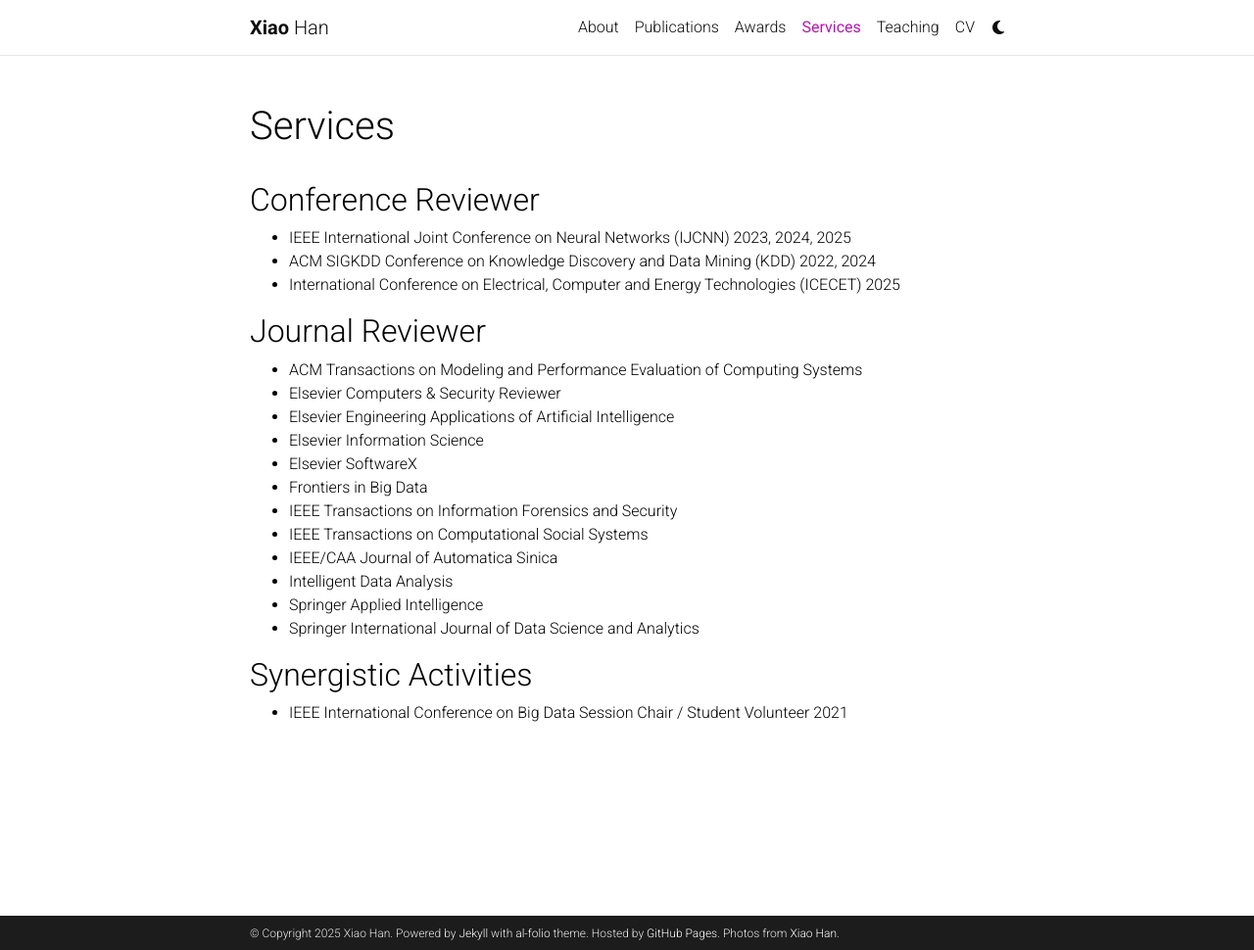
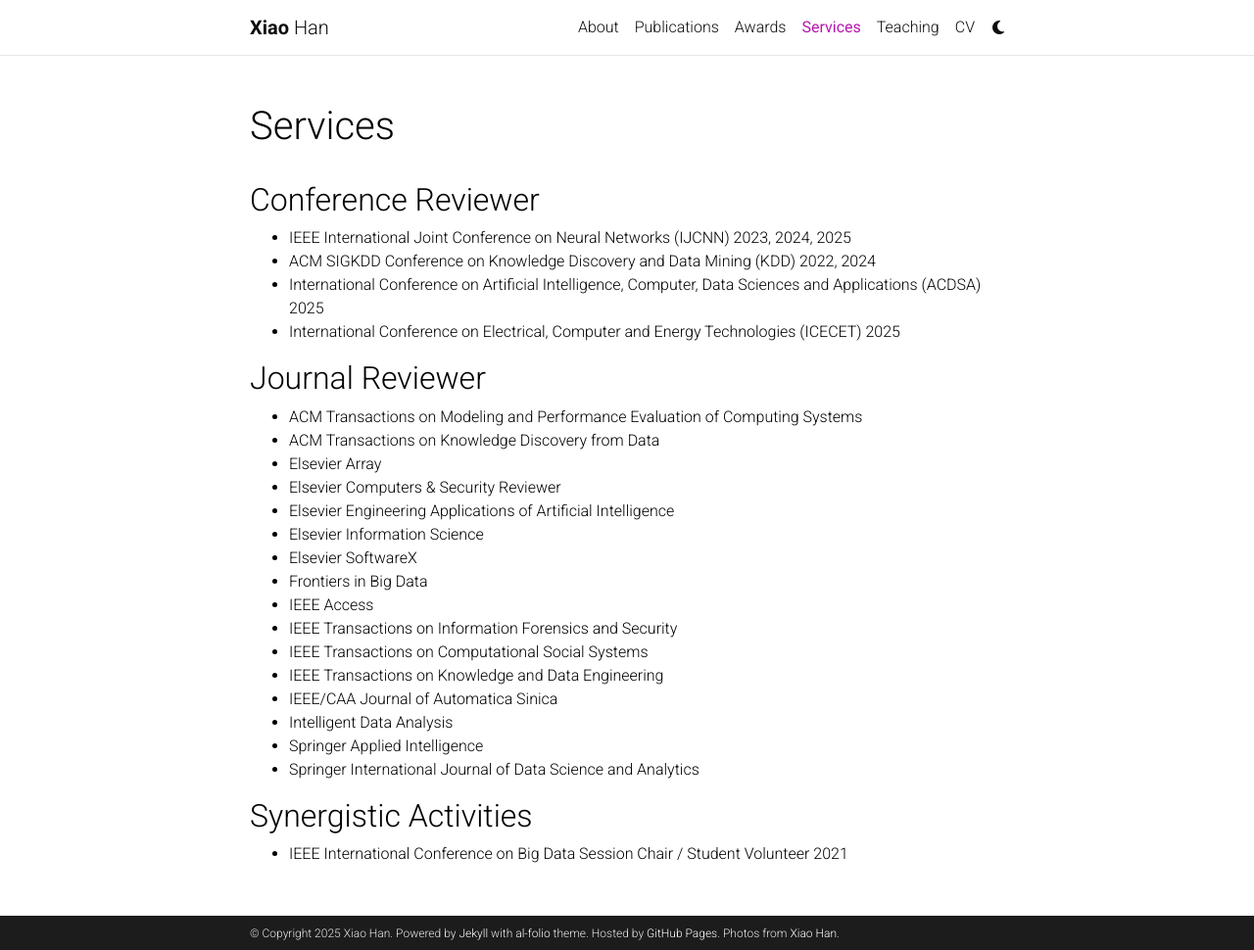
Before and after one commit to hanxiao0607/hanxiao0607.github.io, a Jekyll site: the page built from _pages/services.md, in a window 1280 px wide and 970 px high. Shown: the whole window at 98% size. Built offline with Jekyll 4.4.1, drawn with Linux system fonts in a browser that asks for light colours; comment, search, counter and statistics services are not loaded; a style sheet for code colours, icons or effects is not loaded.

Commit message:
06/21/2025

```diff
--- a/_pages/services.md
+++ b/_pages/services.md
@@ -10,17 +10,22 @@
 ## Conference Reviewer
 - IEEE International Joint Conference on Neural Networks (IJCNN) 2023, 2024, 2025
 - ACM SIGKDD Conference on Knowledge Discovery and Data Mining (KDD) 2022, 2024
+- International Conference on Artificial Intelligence, Computer, Data Sciences and Applications (ACDSA) 2025
 - International Conference on Electrical, Computer and Energy Technologies (ICECET) 2025
 
 ## Journal Reviewer
 - ACM Transactions on Modeling and Performance Evaluation of Computing Systems
+- ACM Transactions on Knowledge Discovery from Data
+- Elsevier Array
 - Elsevier Computers & Security Reviewer
 - Elsevier Engineering Applications of Artificial Intelligence
 - Elsevier Information Science
 - Elsevier SoftwareX
 - Frontiers in Big Data
+- IEEE Access
 - IEEE Transactions on Information Forensics and Security
 - IEEE Transactions on Computational Social Systems
+- IEEE Transactions on Knowledge and Data Engineering
 - IEEE/CAA Journal of Automatica Sinica
 - Intelligent Data Analysis
 - Springer Applied Intelligence
```
